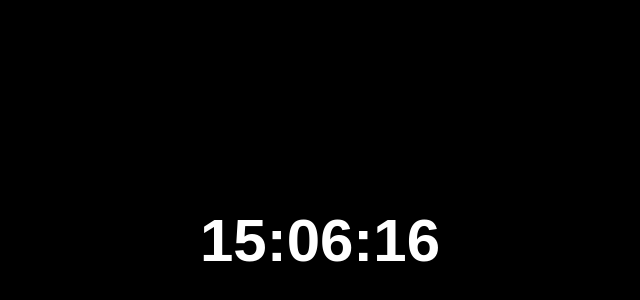
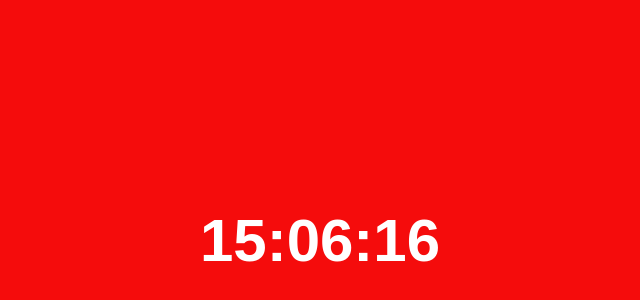
Before and after one commit to daimonSnows/PrimeirosProjetos, a plain HTML site: page index.html in a window 1280 px wide. Shown: the part 168-468 px from the top of the page, without its empty margins (320-960 px from the left). Drawn offline with Linux system fonts and the light colour scheme.

Commit message:
Alterações no style.css

```diff
--- a/style.css
+++ b/style.css
@@ -3,7 +3,7 @@ body {
     justify-content: center;
     align-items: center;
     height: 100vh;
-    background-color: black;
+    background-color: rgb(245, 12, 12);
     color: white;
     font-family: Arial, sans-serif;
 }
```
